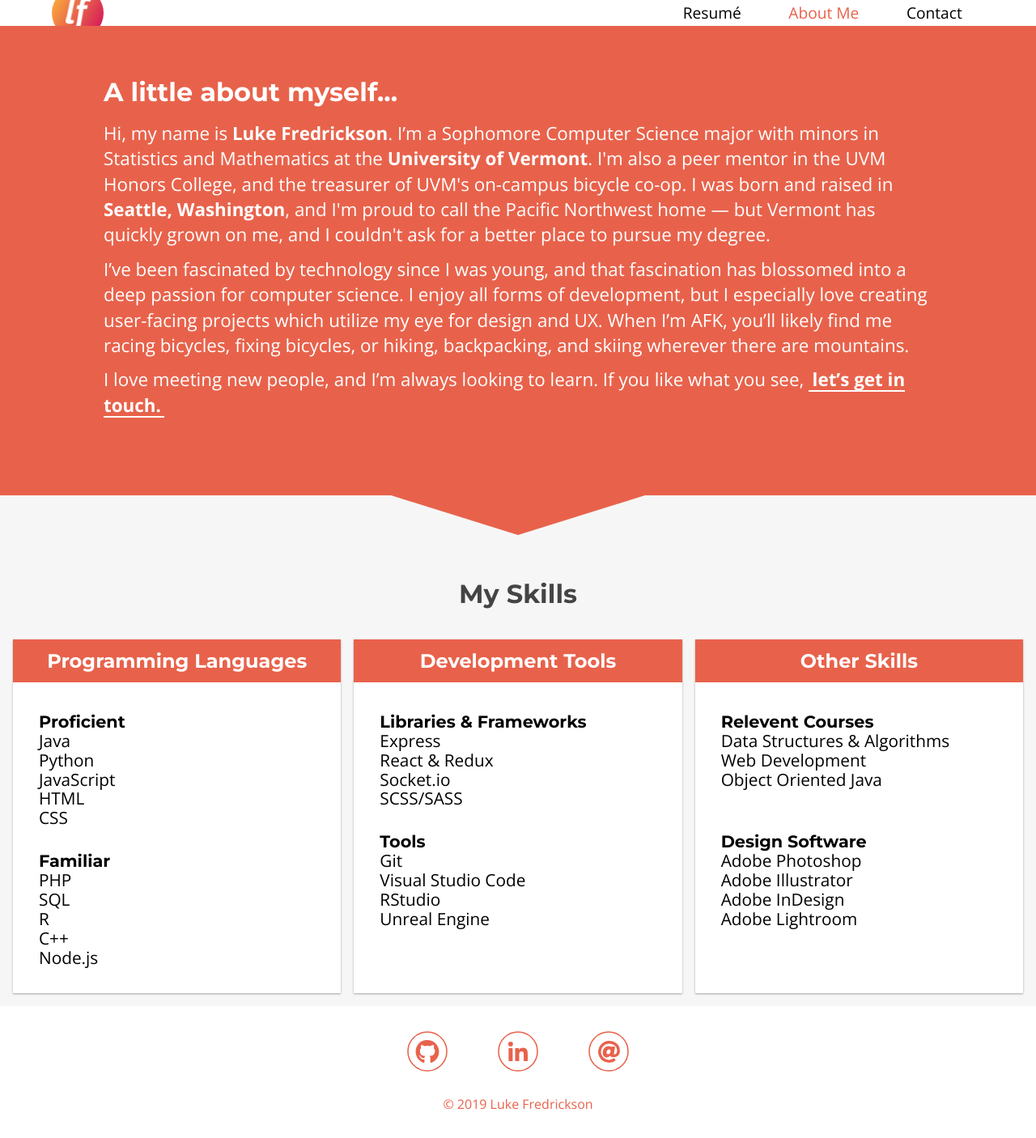
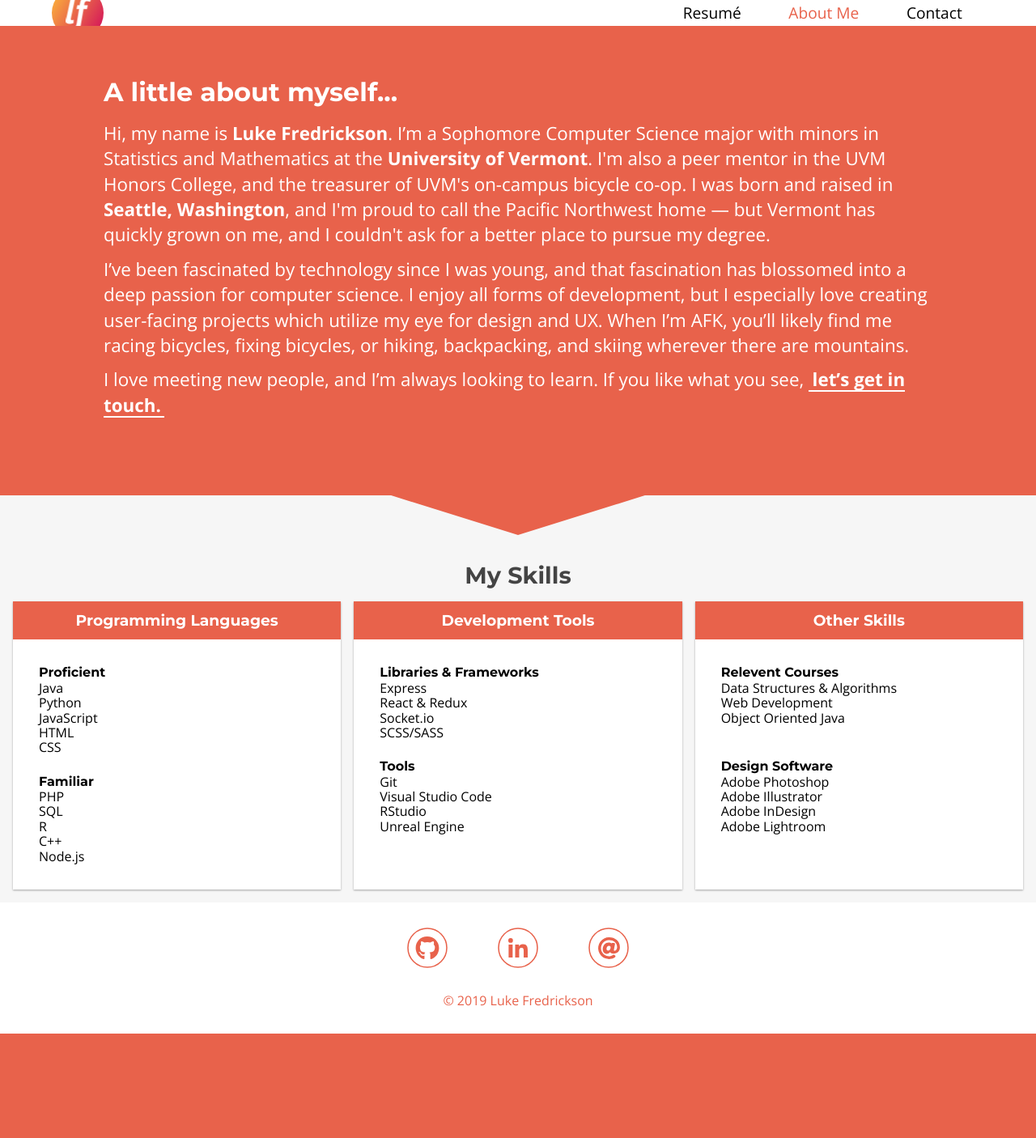
Before and after one commit to lukefredrickson/personal-site-v1, a PHP site: page /about-me.html in a window 1280 px wide. Shown: the whole page at 81% size. After the commit the page ends 1277 px from the top, so only its background shows below. Run offline with PHP 8.4, Linux system fonts and the light colour scheme.

Commit message:
modified header tags

```diff
--- a/about-me.html
+++ b/about-me.html
@@ -2,7 +2,7 @@
 
 <head>
     <meta charset="UTF-8">
-    <meta description="About Luke Fredrickson - an aspiring software developer studying CS at UVM.">
+    <meta description="Luke Fredrickson - an aspiring software developer studying CS at UVM.">
     <meta name="viewport" content="width=device-width, initial-scale=1.0">
     <meta http-equiv="X-UA-Compatible" content="ie=edge">
     <link rel="shortcut icon" href="favicon.ico" type="image/x-icon">
@@ -15,7 +15,7 @@
     <link rel="stylesheet" href="styles/footer.css">
     <link rel="stylesheet" href="styles/about-me.css">
     <link href="https://fonts.googleapis.com/css?family=Montserrat:400,700%7COpen+Sans:400,700" rel="stylesheet">
-    <title>About Me &#124; Luke Fredrickson</title>
+    <title>Luke Fredrickson &#124; About Me</title>
 </head>
 
 <body>
@@ -86,13 +86,13 @@
             </div>
         </section>
         <section class="skills">
-            <header class="skills__header skills__header--animated">
-                <h1>My Skills</h1>
+            <header>
+                <h2 class="skills__header skills__header--animated">My Skills</h2>
             </header>
             <section class="skills__cards">
                 <section class="skills__languages skill-card skill-card--animated skill-card--delay1">
                     <header class="skill-card__header">
-                        <h2 class="skill-card__title">Programming Languages</h2>
+                        <h3 class="skill-card__title">Programming Languages</h3>
                     </header>
                     <section class="skill-card__content">
                         <section class="skill-card__proficient">
@@ -119,7 +119,7 @@
                 </section>
                 <section class="skills__tools skill-card skill-card--animated skill-card--delay2">
                     <section class="skill-card__header">
-                        <h2 class="skill-card__title">Development Tools</h2>
+                        <h3 class="skill-card__title">Development Tools</h3>
                     </section>
                     <section class="skill-card__content">
                         <section class="skill-card__section">
@@ -144,7 +144,7 @@
                 </section>
                 <section class="skills__other skill-card skill-card--animated skill-card--delay3">
                     <section class="skill-card__header">
-                        <h2 class="skill-card__title">Other Skills</h2>
+                        <h3 class="skill-card__title">Other Skills</h3>
                     </section>
                     <section class="skill-card__content">
                         <section class="skill-card__section">
--- a/styles/about-me.css
+++ b/styles/about-me.css
@@ -87,13 +87,14 @@ body {
     line-height: 1.4em;
 }
 
-.bio__header--animated, .bio__text--animated {
+.bio__header--animated,
+.bio__text--animated {
     transform: translateY(-1em);
     opacity: 0;
     animation-fill-mode: forwards;
     animation-name: lowerAndReveal;
-    animation-duration: .6s;
-    animation-delay: .75s;
+    animation-duration: 0.6s;
+    animation-delay: 0.75s;
     animation-timing-function: ease-in-out;
 }
 
@@ -150,10 +151,10 @@ body {
     animation-name: expandDown;
     animation-duration: 0.8s;
     animation-delay: 0.4s;
-    animation-timing-function: cubic-bezier(.81,0,.11,1.61);
+    animation-timing-function: cubic-bezier(0.81, 0, 0.11, 1.61);
 }
 
-.bio__separator polygon{
+.bio__separator polygon {
     fill: #e8624b;
 }
 
@@ -166,6 +167,7 @@ body {
 
 .skills__header {
     color: #444444;
+    font-size: 1.8em;
 }
 
 .skills__cards {
@@ -190,8 +192,7 @@ body {
     .skills__cards {
         margin: 0.5em;
         grid-template-columns: 1fr 1fr 1fr;
-        grid-template-areas:
-            "languages tools other";
+        grid-template-areas: "languages tools other";
     }
 }
 
@@ -225,17 +226,18 @@ body {
     align-items: stretch;
     margin: 0.5em;
     background-color: #fff;
-    box-shadow: 0 1px 3px rgba(0,0,0,0.12), 0 1px 2px rgba(0,0,0,0.24);
+    box-shadow: 0 1px 3px rgba(0, 0, 0, 0.12), 0 1px 2px rgba(0, 0, 0, 0.24);
     text-align: left;
 }
 
-.skills__header--animated, .skill-card--animated {
+.skills__header--animated,
+.skill-card--animated {
     transform: translateY(-1em);
     opacity: 0;
     animation-fill-mode: forwards;
     animation-name: lowerAndReveal;
-    animation-duration: .6s;
-    animation-delay: .75s;
+    animation-duration: 0.6s;
+    animation-delay: 0.75s;
     animation-timing-function: ease-in-out;
 }
 
@@ -259,9 +261,7 @@ body {
 }
 
 .skill-card__title {
-
 }
-
 
 .skill-card__content {
     margin: 1em 2em 2em 2em;
@@ -283,8 +283,7 @@ body {
     .skill-card__content {
         grid-template-rows: auto;
         grid-template-columns: 1fr 1fr;
-        grid-template-areas:
-            "col1 col2";
+        grid-template-areas: "col1 col2";
     }
 }
 
@@ -302,14 +301,13 @@ body {
     .skill-card__content {
         grid-template-rows: auto;
         grid-template-columns: 1fr 1fr;
-        grid-template-areas:
-            "col1 col2";
+        grid-template-areas: "col1 col2";
     }
 }
 
 .skill-card__subtitle {
     margin-top: 1em;
-    font-size: 1.3em;
+    font-size: 1em;
 }
 
 .skill-card__list {
@@ -317,5 +315,5 @@ body {
 }
 
 .skill-card__list-item {
-    font-size: 1.3em;
+    font-size: 1em;
 }
```
